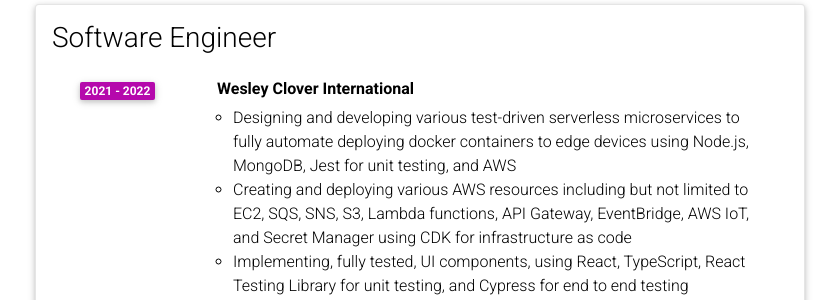
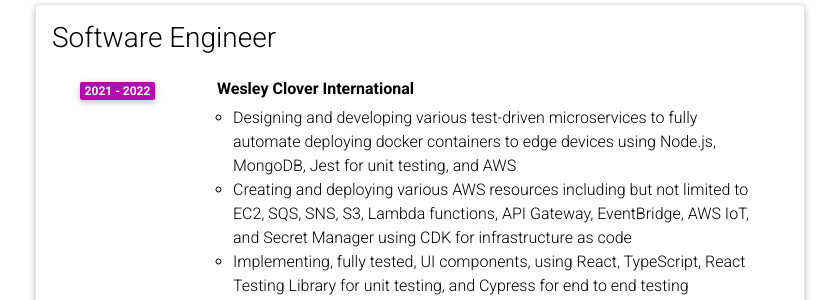
Before and after one commit to amirbavand/amirbavand.com, a Jekyll site: the page built from _pages/cv.md, in a window 1280 px wide and 934 px high. Shown: the part 180-480 px from the top of the window, without its empty margins (220-1059 px from the left). Built offline with Jekyll 4.4.1, drawn with Linux system fonts in a browser that asks for light colours; comment, search, counter and statistics services are not loaded; a style sheet for code colours, icons or effects is not loaded.

```diff
--- a/_config.yml
+++ b/_config.yml
@@ -8,7 +8,7 @@
 last_name: Bavand
 email: amirhossein.bavand@gmail.com
 description: > # the ">" symbol means to ignore newlines until "footer_text:"
-  A simple, whitespace theme for academics. Based on [*folio](https://github.com/bogoli/-folio) design.
+  Amir Bavand Personal Homepage
 #footer_text: >
 keywords: jekyll, jekyll-theme, academic-website, portfolio-website # add your own keywords or leave empty
 lang: en # the language of your site (for example: en, fr, cn, ru, etc.)
--- a/_data/cv.yml
+++ b/_data/cv.yml
@@ -5,7 +5,7 @@
       #     institution: Wesley Clover International
       year: 2021 - 2022
       description:
-        - Designing and developing various test-driven serverless microservices to fully automate deploying docker containers to edge devices using Node.js, MongoDB, Jest for unit testing, and AWS
+        - Designing and developing various test-driven microservices to fully automate deploying docker containers to edge devices using Node.js, MongoDB, Jest for unit testing, and AWS
         - Creating and deploying various AWS resources including but not limited to EC2, SQS, SNS, S3, Lambda functions, API Gateway, EventBridge, AWS IoT, and Secret Manager using CDK for infrastructure as code
         - Implementing, fully tested, UI components, using React, TypeScript, React Testing Library for unit testing, and Cypress for end to end testing
         - Created an alert service to notify customers about anomaly resource usages of their edge devices
```
